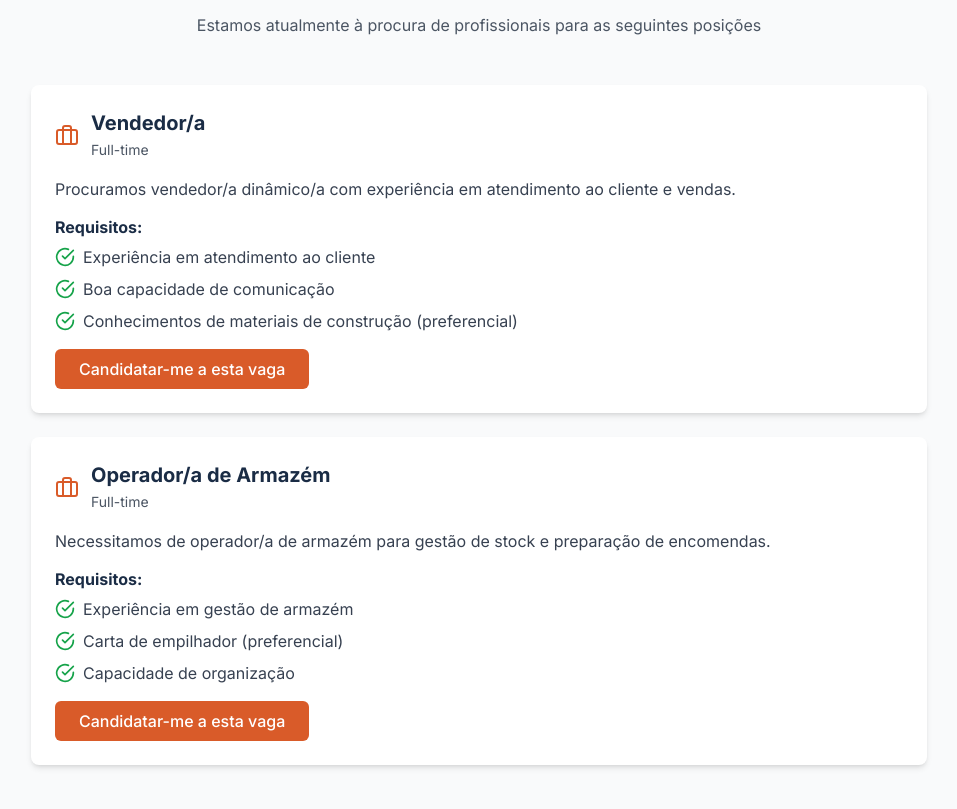
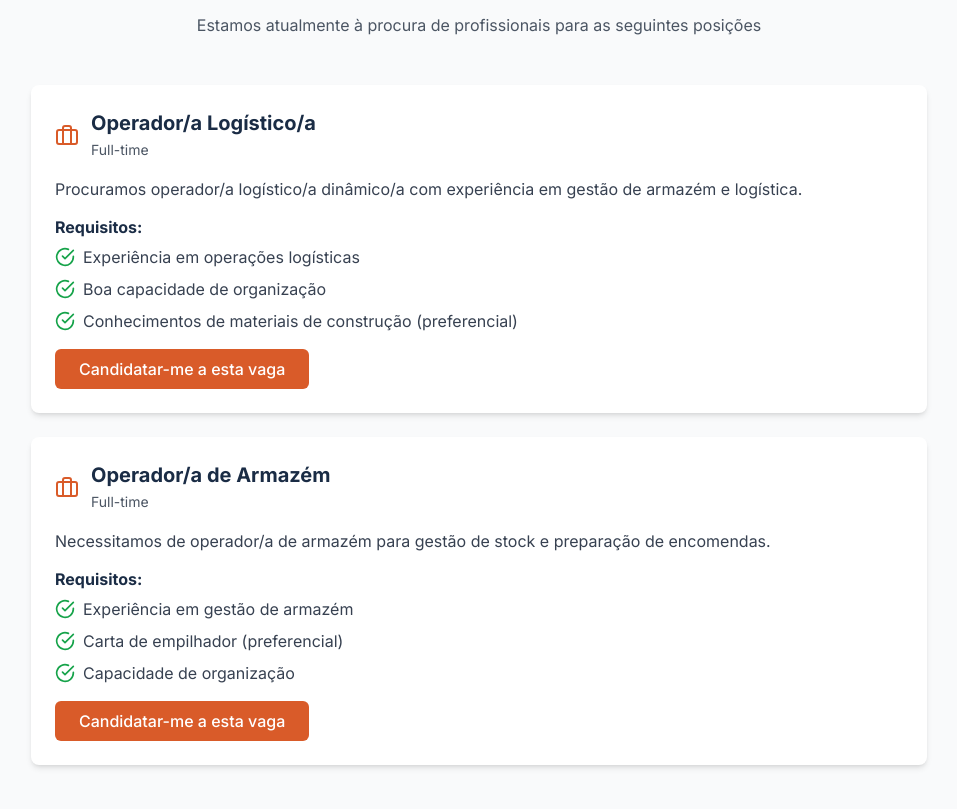
Before and after one commit to JoaoPereirinha/sitemrf, a React (Vite) app: page /carreiras in a window 1280 px wide. Shown: the part 1051-1860 px from the top of the page, without its empty margins (161-1118 px from the left). Built offline with nearby package versions, Linux system fonts and the light colour scheme.

Commit message:
Updated Careers.tsx

```diff
--- a/src/pages/Careers.tsx
+++ b/src/pages/Careers.tsx
@@ -108,12 +108,12 @@ const Careers: React.FC = () => {
 
   const openPositions = [
     {
-      title: "Vendedor/a",
+      title: "Operador/a Logístico/a",
       type: "Full-time",
-      description: "Procuramos vendedor/a dinâmico/a com experiência em atendimento ao cliente e vendas.",
+      description: "Procuramos operador/a logístico/a dinâmico/a com experiência em gestão de armazém e logística.",
       requirements: [
-        "Experiência em atendimento ao cliente",
-        "Boa capacidade de comunicação",
+        "Experiência em operações logísticas",
+        "Boa capacidade de organização",
         "Conhecimentos de materiais de construção (preferencial)"
       ]
     },
```
